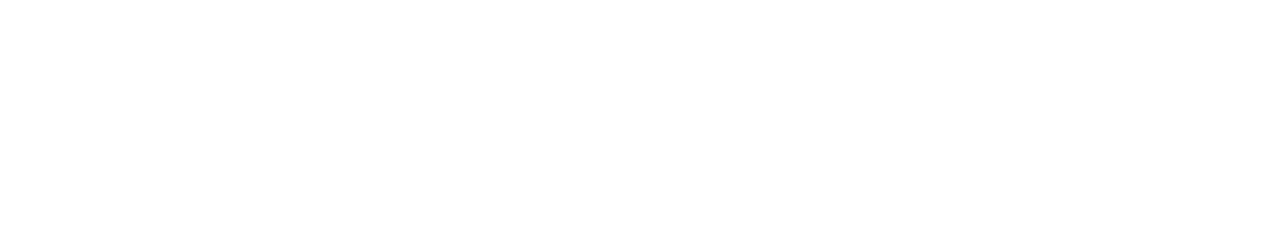
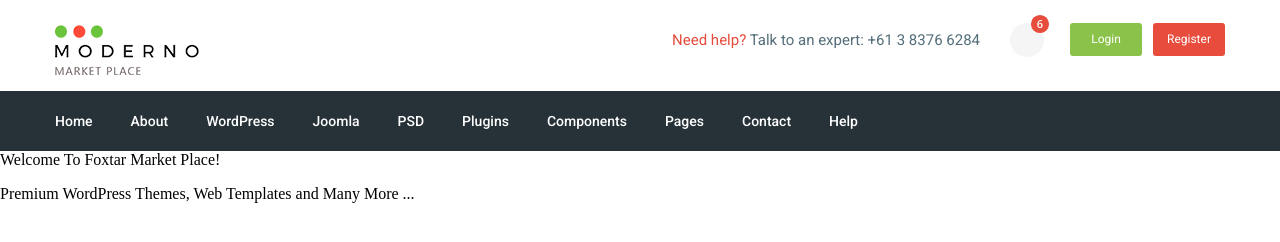
Before and after one commit to Yury1991Krasnov/Moderno, a website: page app/index.html in a window 1280 px wide. Drawn offline with nearby package versions, Linux system fonts and the light colour scheme; files that its build step writes are made by us from their sources.

Commit message:
added header

```diff
--- a/app/index.html
+++ b/app/index.html
@@ -1,18 +1,90 @@
 <!DOCTYPE html>
 <html lang="en">
+
 <head>
   <meta charset="UTF-8">
   <meta name="viewport" content="width=device-width, initial-scale=1.0">
-  <title>Document</title>
+  <title>Moderno</title>
+  <link
+    href="https://fonts.googleapis.com/css2?family=Lato:wght@700&family=Open+Sans:wght@600&family=Raleway:wght@700&family=Roboto:wght@400;500;700&display=swap"
+    rel="stylesheet">
   <link rel="stylesheet" href="css/libs.min.css">
   <link rel="stylesheet" href="css/style.min.css">
 </head>
+
 <body>
+  <header class="header">
+    <div class="header-top">
+      <div class="container">
+        <div class="header-inner">
+          <a href="#" class="header-top__logo">
+            <img src="images/logo.png" alt="moderno" class="header__logo">
+          </a>
+          <div class="header-top__panel">
+            <a class="header-top__tel" href="tel:61383766284">
+              <span>Need help?</span> Talk to an expert: +61 3 8376 6284
+            </a>
+            <a href="#" class="header-top__basket">
+              <span>6</span>
+            </a>
+            <div class="header-top__buttons">
+              <a href="#" class="header-top__btn header-top__btn-login">Login</a>
+              <a href="#" class="header-top__btn header-top__btn-register">Register</a>
+            </div>
+          </div>
+        </div>
+      </div>
+    </div>
+    <nav class="header-menu">
+      <div class="container">
+          <ul class="header-menu__list">
+            <li class="header-menu__item">
+              <a href="" class="header-menu__link">Home</a>
+            </li>
+            <li class="header-menu__item">
+              <a href="" class="header-menu__link">About</a>
+            </li>
+            <li class="header-menu__item">
+              <a href="" class="header-menu__link">WordPress</a>
+            </li>
+            <li class="header-menu__item">
+              <a href="" class="header-menu__link">Joomla</a>
+            </li>
+            <li class="header-menu__item">
+              <a href="" class="header-menu__link">PSD</a>
+            </li>
+            <li class="header-menu__item">
+              <a href="" class="header-menu__link">Plugins</a>
+            </li>
+            <li class="header-menu__item">
+              <a href="" class="header-menu__link">Components</a>
+            </li>
+            <li class="header-menu__item">
+              <a href="" class="header-menu__link">Pages</a>
+            </li>
+            <li class="header-menu__item">
+              <a href="" class="header-menu__link">Contact</a>
+            </li>
+            <li class="header-menu__item">
+              <a href="" class="header-menu__link">Help</a>
+            </li>
+          </ul>
+      </div>
+    </nav>
+  </header>
+  <main>
+    <section class="search">
+      <div class="search__title">Welcome To Foxtar Market Place!</div>
+      <p class="search__text">Premium WordPress Themes, Web Templates and Many More ...</p>
+      <form action="" class="search-form"></form>
+    </section>
 
 
+  </main>
 
-<script src="https://ajax.googleapis.com/ajax/libs/jquery/3.5.1/jquery.min.js"></script>
-<script src="js/libs.min.js"></script>
-<script src="js/main.min.js"></script>
+  <script src="https://ajax.googleapis.com/ajax/libs/jquery/3.5.1/jquery.min.js"></script>
+  <script src="js/libs.min.js"></script>
+  <script src="js/main.min.js"></script>
 </body>
+
 </html>
--- /dev/null
+++ b/app/scss/_global.scss
@@ -0,0 +1,30 @@
+
+html {
+  box-sizing: border-box;
+}
+
+*,
+*::before,
+*::after {
+  box-sizing: inherit;
+}
+
+a {
+  display: inline-block;
+  text-decoration: none;
+  font-family: 'Roboto', sans-serif;
+
+}
+
+ul,
+li {
+  margin: 0;
+  padding: 0;
+  list-style: none;
+}
+
+.container {
+  max-width: 1200px;
+  margin: 0 auto;
+  padding: 0 15px;
+}
--- /dev/null
+++ b/app/scss/_vars.scss
@@ -0,0 +1,9 @@
+$link-color: #546e7a;
+$orange: #e74c3c;
+$green: #8bc34a;
+$title-color: #263238;
+
+// font-family: 'Lato', sans-serif;
+// font-family: 'Open Sans', sans-serif;
+// font-family: 'Raleway', sans-serif;
+// font-family: 'Roboto', sans-serif;
--- a/app/scss/style.scss
+++ b/app/scss/style.scss
@@ -1,15 +1,98 @@
-html {
-  box-sizing: border-box;
-}
+@import 'vars';
+@import 'global';
 
-*,
-*::before,
-*::after {
-  box-sizing: inherit;
+
+
+.header-inner {
+  display: flex;
+  justify-content: space-between;
 }
 
 
-.box {
-  display: flex;
-  transition: inherit;
+.header-top {
+  height: 91px;
+
+  &__logo {
+    padding-top: 25px;
+  }
+
+  &__panel {
+    display: flex;
+    align-items: center;
+    font-weight: 400;
+    font-family: 'Roboto', sans-serif;
+  }
+
+  &__tel {
+    font-size: 15px;
+    line-height: 24px;
+    color: $link-color;
+    margin-right: 30px;
+
+    span {
+      color: $orange;
+    }
+  }
+  &__basket {
+      width: 34px;
+      height: 34px;
+      background-color: #f5f5f5;
+      border-radius: 50%;
+      margin-right: 26px;
+      position: relative;
+
+      span {
+        padding: 5px 6px;
+        position: absolute;
+        font-size: 11px;
+        line-height: 8px;
+        font-weight: 600;
+        font-family: 'Open Sans', sans-serif;
+        color: #fff;
+        background-color: $orange;
+        border-radius: 50%;
+        top: -8px;
+        right: -5px;
+      }
+  }
+
+  &__btn {
+    width: 72px;
+    padding: 9.5px;
+    text-align: center;
+    color: #fff;
+    border-radius: 3px;
+    font-size: 12px;
+    font-weight: 400;
+  }
+
+  &__btn-login {
+    background-color: $green;
+    margin-right: 7px;
+  }
+
+  &__btn-register {
+    background-color: $orange;
+  }
 }
+
+.header-menu {
+  background-color: $title-color;
+
+  &__list{
+    display: flex;
+    justify-content: flex-start;
+    align-items: center;
+    height: 60px;
+  }
+
+  &__item + li {
+    margin-left: 38px;
+  }
+
+  &__link {
+    color: white;
+    font-size: 14px;
+    font-weight: 500;
+  }
+}
--- a/gulpfile.js
+++ b/gulpfile.js
@@ -8,7 +8,7 @@ let gulp = require('gulp'),
     cssmin = require('gulp-cssmin');
 
 gulp.task('sass', function(){
-  return gulp.src('app/scss/style.scss')
+  return gulp.src('app/scss/**/*.scss')
           .pipe(sass({outputStyle: 'compressed'}))
           .pipe(rename({suffix : '.min'}))
           .pipe(autoprefixer({
@@ -58,7 +58,7 @@ gulp.task('browser-sync', function() {
 })
 
 gulp.task('watch', function(){
-  gulp.watch('app/scss/style.scss', gulp.parallel('sass'))
+  gulp.watch('app/scss/**/*.scss', gulp.parallel('sass'))
   gulp.watch('app/*.html', gulp.parallel('html'))
   gulp.watch('app/js/*.js', gulp.parallel('js'))
 });
```
Also changed, not shown: app/images/logo.png (added).
